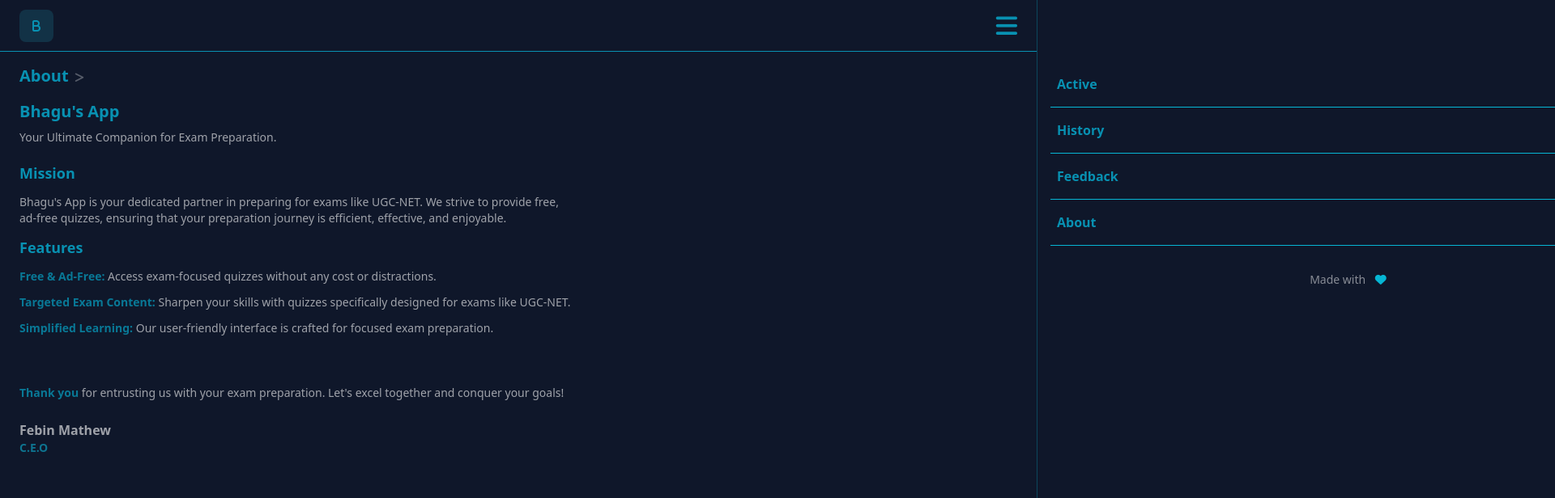
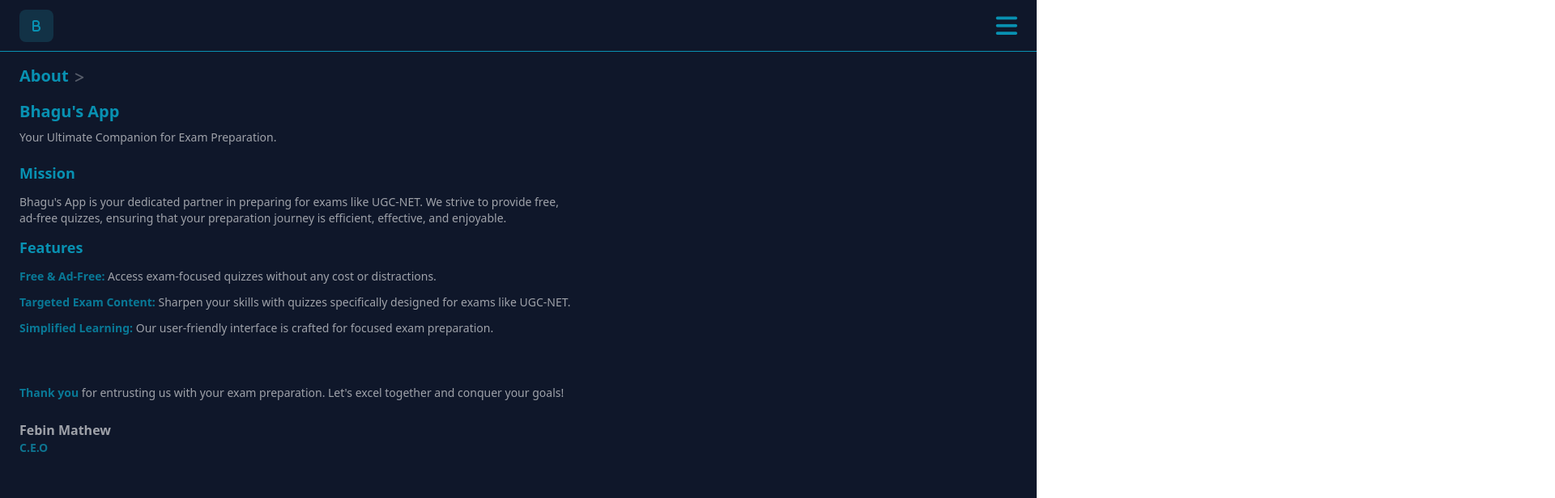
Before and after one commit to febinmathew-xd/QuizApp-React, a React (Create React App) app: page /about in a window 1280 px wide. Shown: the top 616 px of the page at 81% size, 1920 px wide, since content can reach past the window. Built offline with nearby package versions, Linux system fonts and the light colour scheme.

Commit message:
sidebar err fixed

```diff
--- a/src/components/wrappers/Header.js
+++ b/src/components/wrappers/Header.js
@@ -10,9 +10,9 @@ const [sidebar, setSidebar] = useState(false);
   return (
     <header className='w-full h-16  bg-slate-900 border-b border-cyan-600 text-cyan-600 flex items-center justify-between px-6 relative '>
 
+      {sidebar &&
 
-
-      <div className={`w-3/5 sidebar transition-all ease-in-out h-screen bg-slate-900 border-l border-cyan-500/30 absolute top-0 right-0 z-10 flex flex-col px-4 pt-6 ${!sidebar? "translate-x-full" : "translate-x-0"} `}>
+      <div className={`w-3/5 sidebar transition-all ease-in-out h-screen bg-slate-900 border-l border-cyan-500/30 absolute top-0 right-0 z-10 flex flex-col px-4 pt-6 `}>
 
         <div onClick={()=>{setSidebar(false)}} className='flex justify-end'>
           <i className="fa-solid fa-xmark text-3xl font-bold"></i>
@@ -31,6 +31,7 @@ const [sidebar, setSidebar] = useState(false);
         </div>
 
       </div>
+      }
 
 
       <Link to="/">
```
